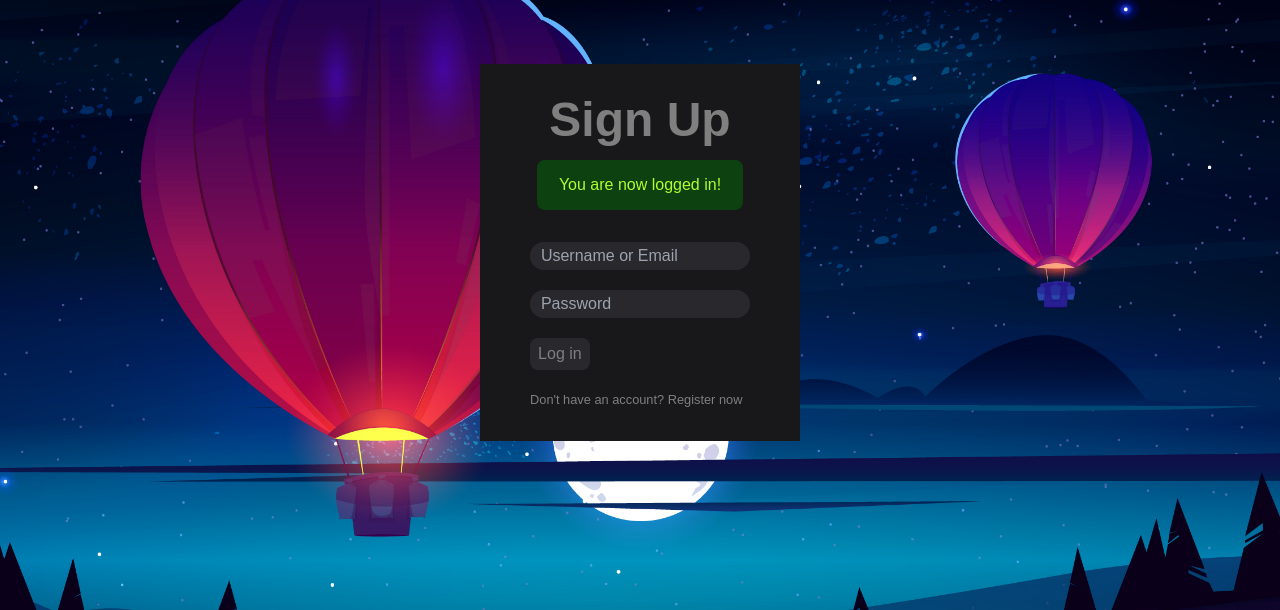
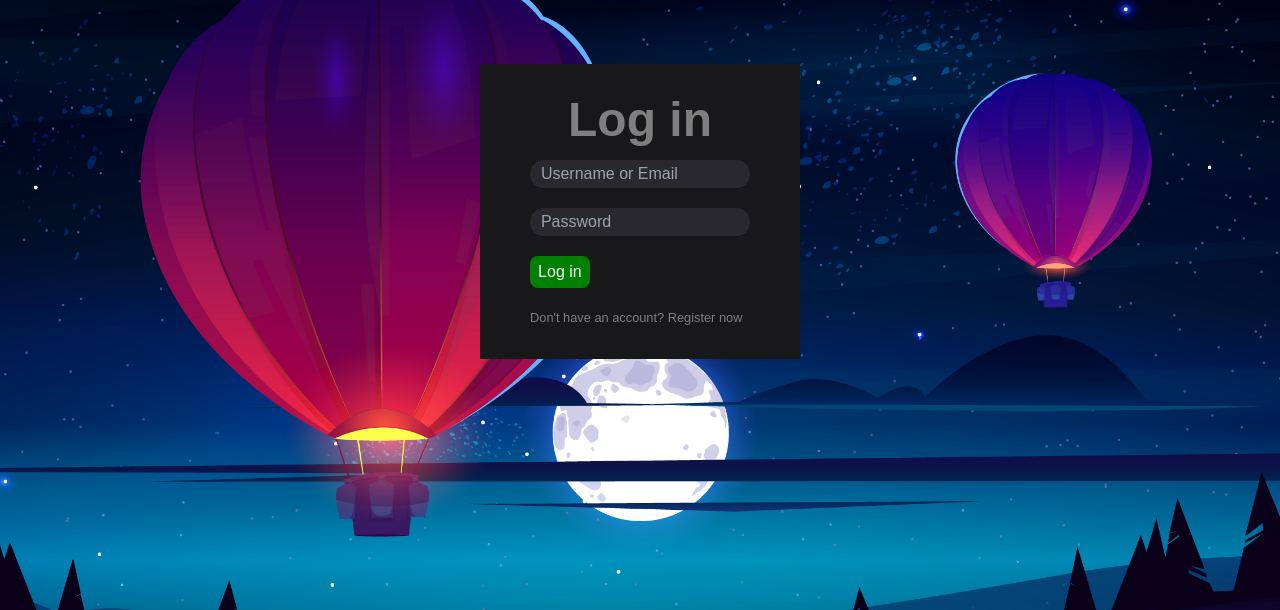
Before and after one commit to crysis992/crytec-website, a PHP site: page /crytec/login.php in a window 1280 px wide. Shown: the part 95-705 px from the top of the page. Run offline with PHP 8.4, Linux system fonts and the light colour scheme; some web fonts are replaced.

Commit message:
Fixed error messages & removed debug code

```diff
--- a/css/style.css
+++ b/css/style.css
@@ -793,16 +793,16 @@ video {
   gap: 0.75rem;
 }
 
+.gap-4 {
+  gap: 1rem;
+}
+
 .gap-5 {
   gap: 1.25rem;
 }
 
 .gap-2 {
   gap: 0.5rem;
-}
-
-.gap-4 {
-  gap: 1rem;
 }
 
 .overflow-hidden {
@@ -891,14 +891,14 @@ video {
   padding-bottom: 1.5rem;
 }
 
+.py-14 {
+  padding-top: 3.5rem;
+  padding-bottom: 3.5rem;
+}
+
 .py-8 {
   padding-top: 2rem;
   padding-bottom: 2rem;
-}
-
-.py-14 {
-  padding-top: 3.5rem;
-  padding-bottom: 3.5rem;
 }
 
 .py-4 {
@@ -1061,6 +1061,11 @@ select {
   transition-property: all;
   transition-timing-function: cubic-bezier(0.4, 0, 0.2, 1);
   transition-duration: 250ms;
+}
+
+.btn.green {
+  background: green;
+  color: whitesmoke;
 }
 
 .btn:hover {
--- a/input.css
+++ b/input.css
@@ -87,6 +87,11 @@ select {
     transition-property: all;
     transition-timing-function: cubic-bezier(0.4, 0, 0.2, 1);
     transition-duration: 250ms;
+}
+
+.btn.green {
+    background: green;
+    color: whitesmoke;
 }
 
 .btn:hover {
--- a/login.php
+++ b/login.php
@@ -1,5 +1,6 @@
 <?php
 include_once "partials/header.php";
+session_start();
 ?>
 
 
@@ -8,15 +9,28 @@ include_once "partials/header.php";
 <div class="loginform">
 
     <div class="signup flex justify-center flex-col items-center gap-4">
-        <h2 class="font-extrabold text-5xl mb-16">Sign Up</h2>
+        <h2 class="font-extrabold text-5xl mb-16">Log in</h2>
+
+
+        <?php if (isset($_SESSION['signup-success'])) : ?>
+
+
         <div class="alert-message success">
-            <p>You are now logged in!</p>
+            <p>
+                <?= $_SESSION['signup-success'];
+                    unset($_SESSION['signup-success']);
+                    ?>
+            </p>
+
         </div>
+
+        <?php endif ?>
+
         <form action="" class="flex flex-col justify-center w-fit gap-5">
 
             <input type="text" placeholder="Username or Email">
             <input type="password" placeholder="Password">
-            <button class="btn" type="submit">Log in</button>
+            <button class="btn green" type="submit">Log in</button>
             <small>Don't have an account? <a href="signup.php" class="text-secondary hover:underline">Register
                     now</a></small>
         </form>
```
Also changed, not shown: inc/signup.inc.php (+5 -6 lines), signup.php (+0 -12 lines), config/constants.php (line endings or trailing spaces).
